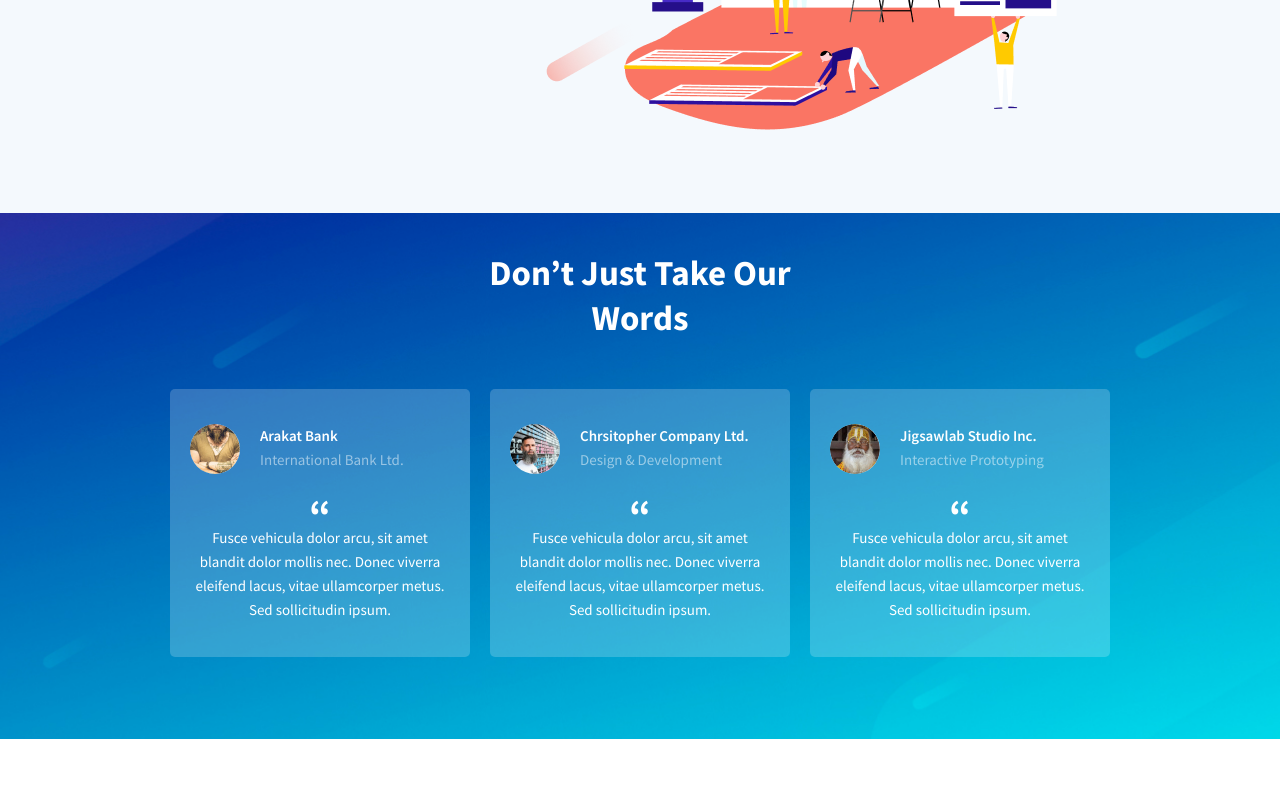
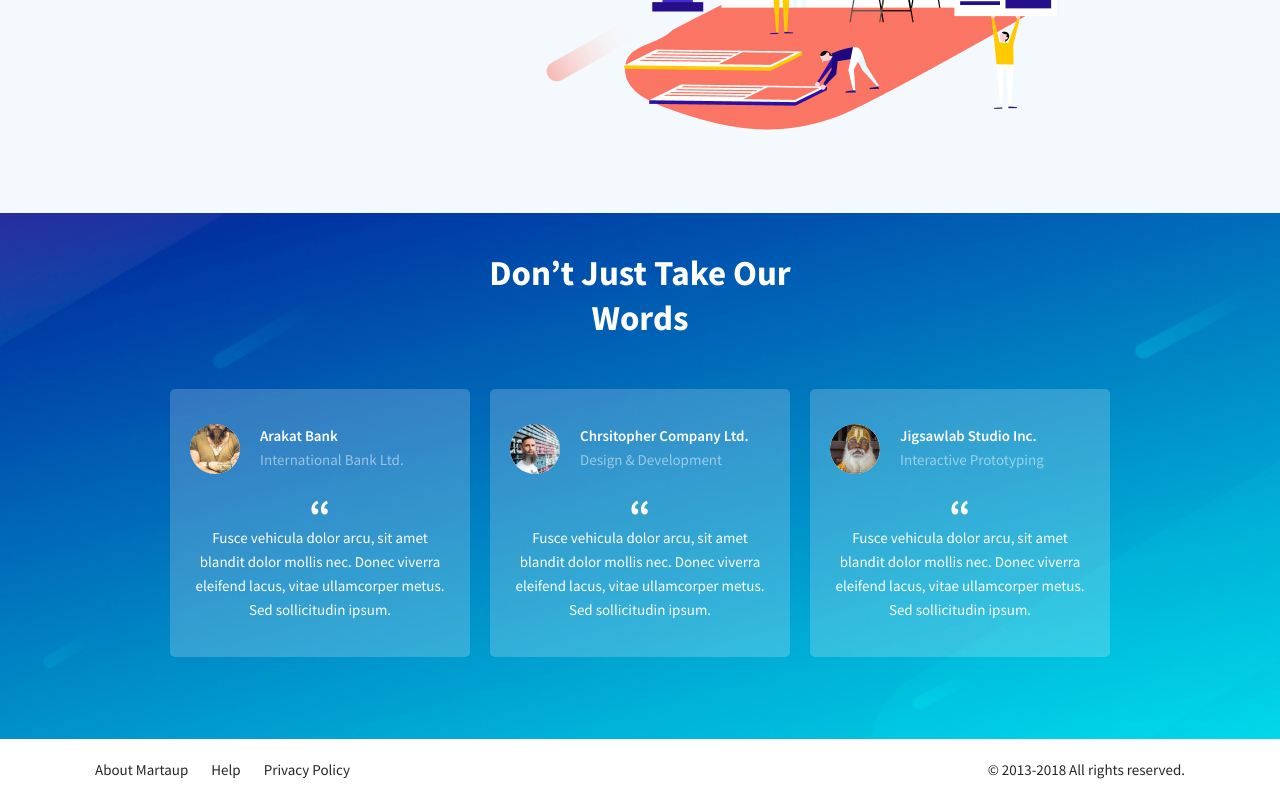
Before and after one commit to tmaksymdev/MartaUP, a plain HTML site: page index.html in a window 1280 px wide. Shown: the part 3055-3855 px from the top of the page. Before the commit the page ends 3794 px from the top, so only its background shows below. Drawn offline with nearby package versions, Linux system fonts and the light colour scheme.

Commit message:
Site footer made

```diff
--- a/css/style.css
+++ b/css/style.css
@@ -311,3 +311,23 @@ a {
    left: 0;
    right: 0;
 }
+
+
+.footer {
+}
+
+.footer__inner {
+   align-items: center;
+   display: flex;
+   justify-content: space-between;
+   height: 61px;
+   color: #272727;
+   padding: 0 40px;
+}
+
+.footer__link a + a {
+   margin-left: 20px;
+}
+
+.footer__copy {
+}
--- a/index.html
+++ b/index.html
@@ -322,10 +322,24 @@
             Sed sollicitudin ipsum.
           </div>
         </div>
-
       </div>
     </div>
   </section>
+
+  <footer class="footer">
+    <div class="container">
+      <div class="footer__inner">
+        <div class="footer__link">
+          <a href="#">About Martaup</a>
+          <a href="#">Help</a>
+          <a href="#">Privacy Policy</a>
+        </div>
+        <div class="footer__copy">
+          © 2013-2018 All rights reserved.
+        </div>
+      </div>
+    </div>
+  </footer>
 
 
 
```
